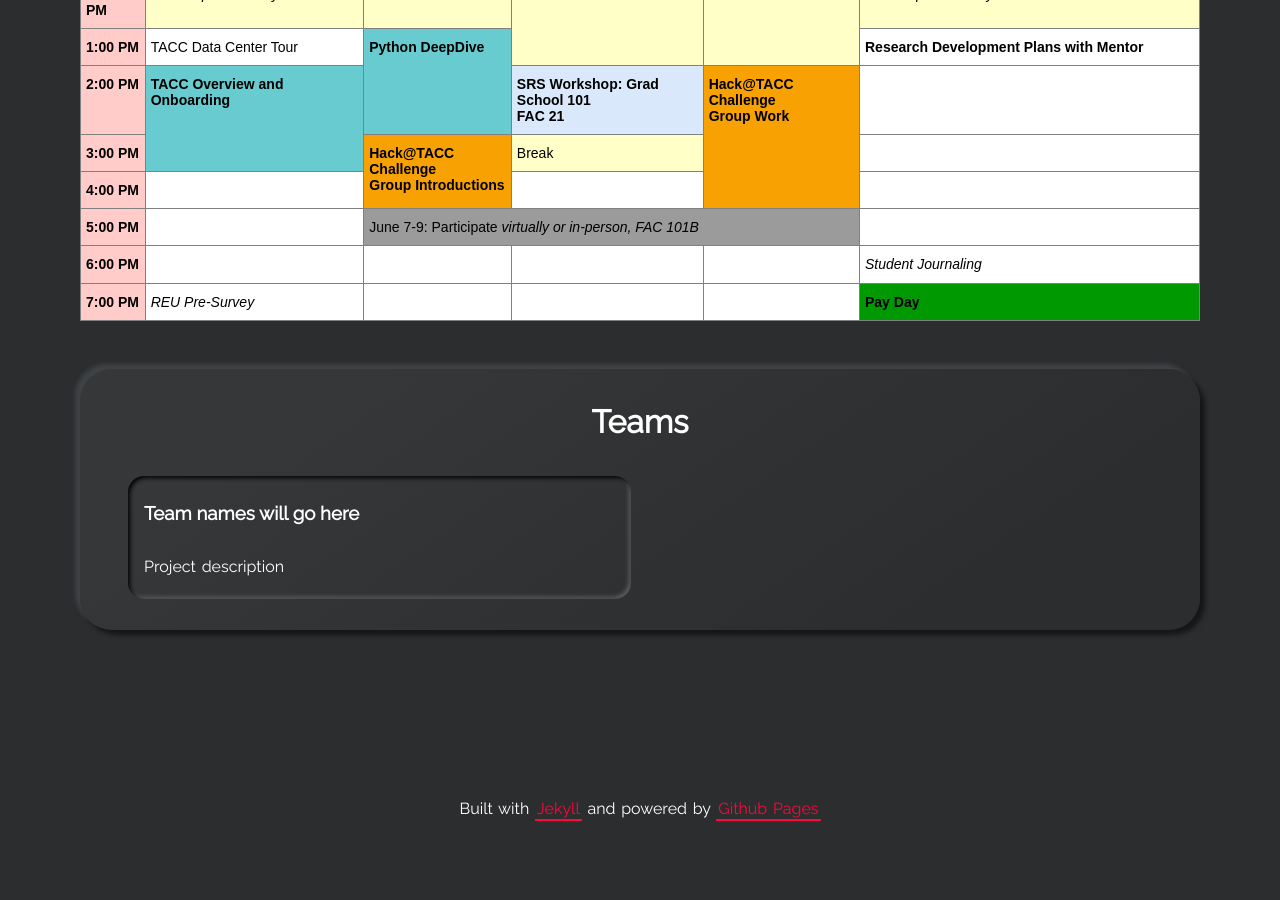
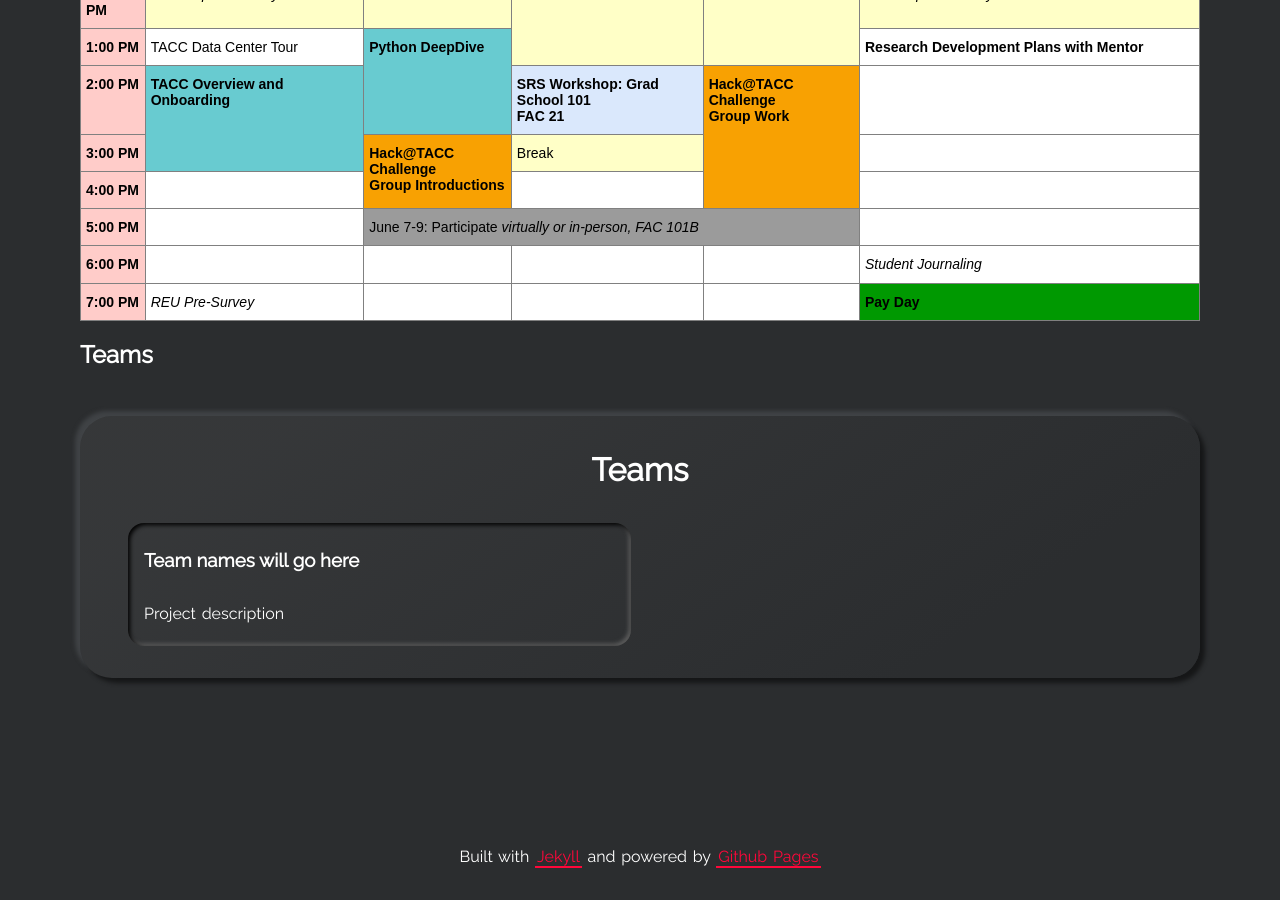
Before and after one commit to HackHPC/BigDataHack-2022, a Jekyll site: the page built from index.md, in a window 1280 px wide and 900 px high, scrolled down 1875 px. Built offline with Jekyll 4.4.1, drawn with Linux system fonts in a browser that asks for light colours; our own code applies the rules of GitHub Pages for plain Markdown files; before the commit the page ends 2728 px from its top, so only the background shows below that.

Commit message:
Update default.html

```diff
--- a/_layouts/default.html
+++ b/_layouts/default.html
@@ -49,6 +49,7 @@
         {% include section-timeline.html %}
       </section>
     {% endif %}
+    <h2> Teams </h2>
     {%if site.show_projects_card %}
       <section class="card neumorphism-card-big">
         {% include section-projects.html %}
```
